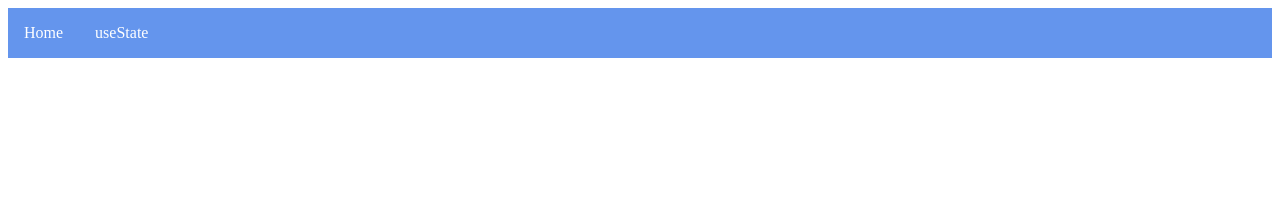
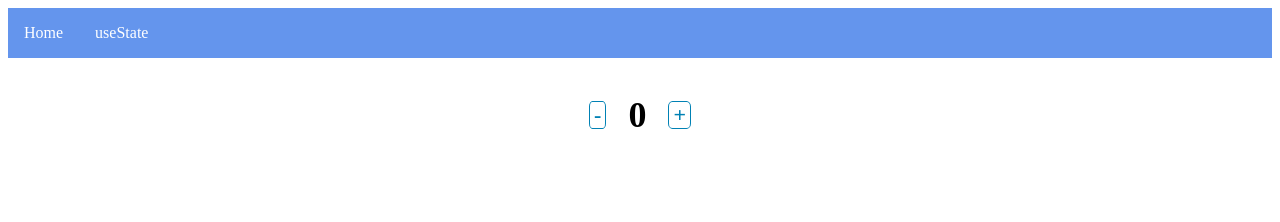
Before and after one commit to mateoholman/hook-em, a React (Create React App) app: page /prevState in a window 1280 px wide. Shown: the top 222 px of the page. Built offline with nearby package versions, Linux system fonts and the light colour scheme.

Commit message:
Style counter

```diff
--- a/src/AppRouter.jsx
+++ b/src/AppRouter.jsx
@@ -4,6 +4,7 @@ import App from './App';
 import SimpleInput from './views/SimpleInput';
 import CoolKidsClub from './views/CoolKidsClub';
 import MediumInput from './views/MediumInput';
+import PrevStateExample from './views/PrevStateExample';
 
 import './styles/app.css';
 
@@ -26,6 +27,8 @@ function AppRouter() {
         <Route path="/simple" component={SimpleInput} />
         <Route path="/useState" component={CoolKidsClub} />
         <Route path="/medium" component={MediumInput} />
+        <Route path="/prevState" component={PrevStateExample} />
+
       </div>
     </Router>
   );
--- /dev/null
+++ b/src/styles/counter.css
@@ -0,0 +1,25 @@
+.counter-container {
+  align-items: center;
+  display: flex;
+  justify-content: center;
+}
+
+.counter-button {
+  border: 1px solid #0081b4;
+  border-radius: 20%;
+  padding: 0 4px;
+  color: #0081b4;
+  font-size: 22px;
+  font-weight: 800;
+  margin: 1em;
+}
+
+.counter-button:hover {
+  background-color: #649eb4;
+  cursor: pointer;
+}
+
+.counter-digits {
+  font-size: 36px;
+  font-weight: 800;
+}
--- /dev/null
+++ b/src/views/PrevStateExample.jsx
@@ -0,0 +1,15 @@
+import React, { useState } from 'react';
+import '../styles/counter.css';
+
+const PrevStateExample = () => {
+  const [counter, setCounter] = useState(0);
+  return (
+    <div className="counter-container">
+      <p className="counter-button">-</p>
+      <p className="counter-digits">{counter}</p>
+      <p className="counter-button">+</p>
+    </div>
+  );
+};
+
+export default PrevStateExample;
```
